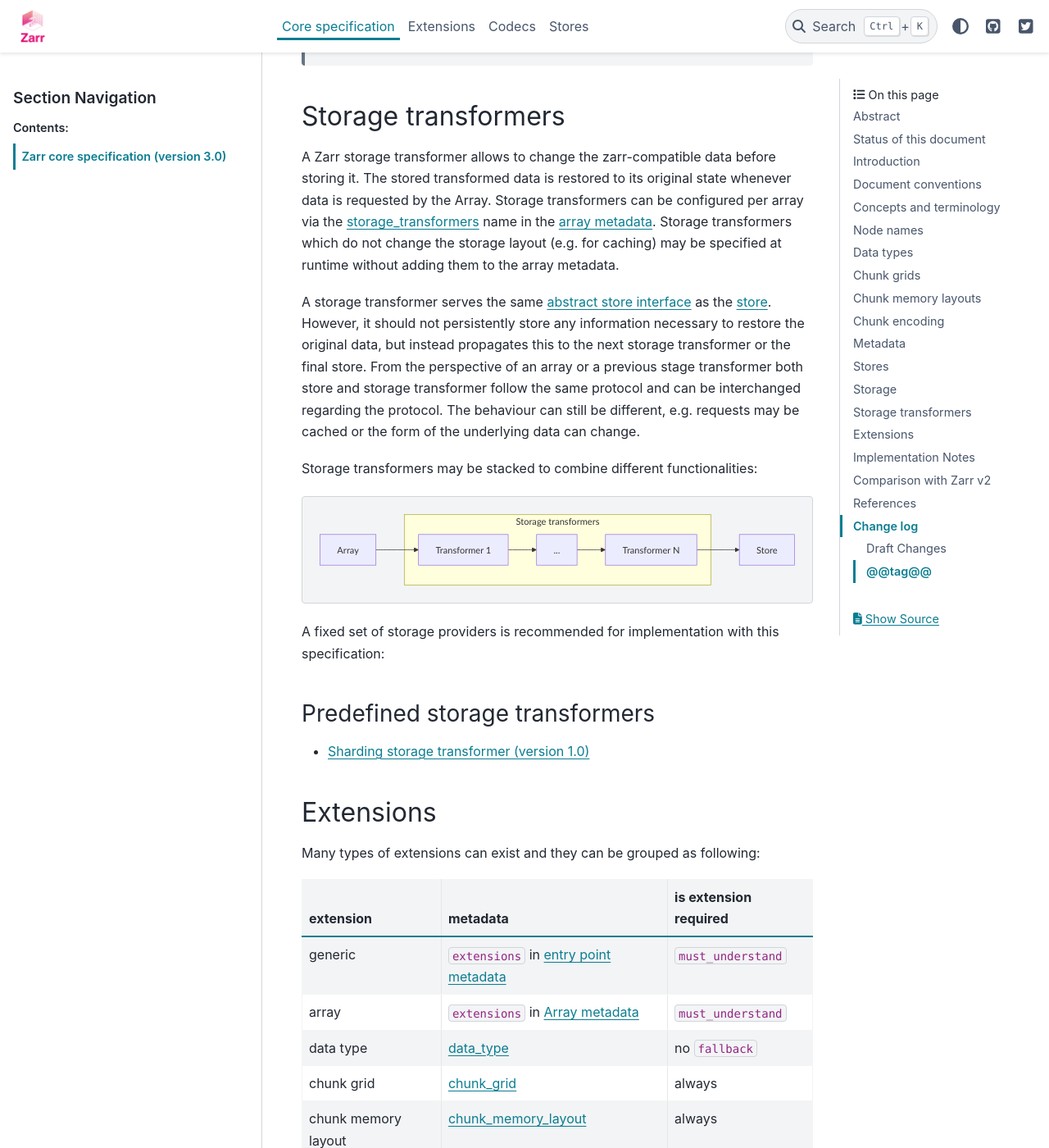
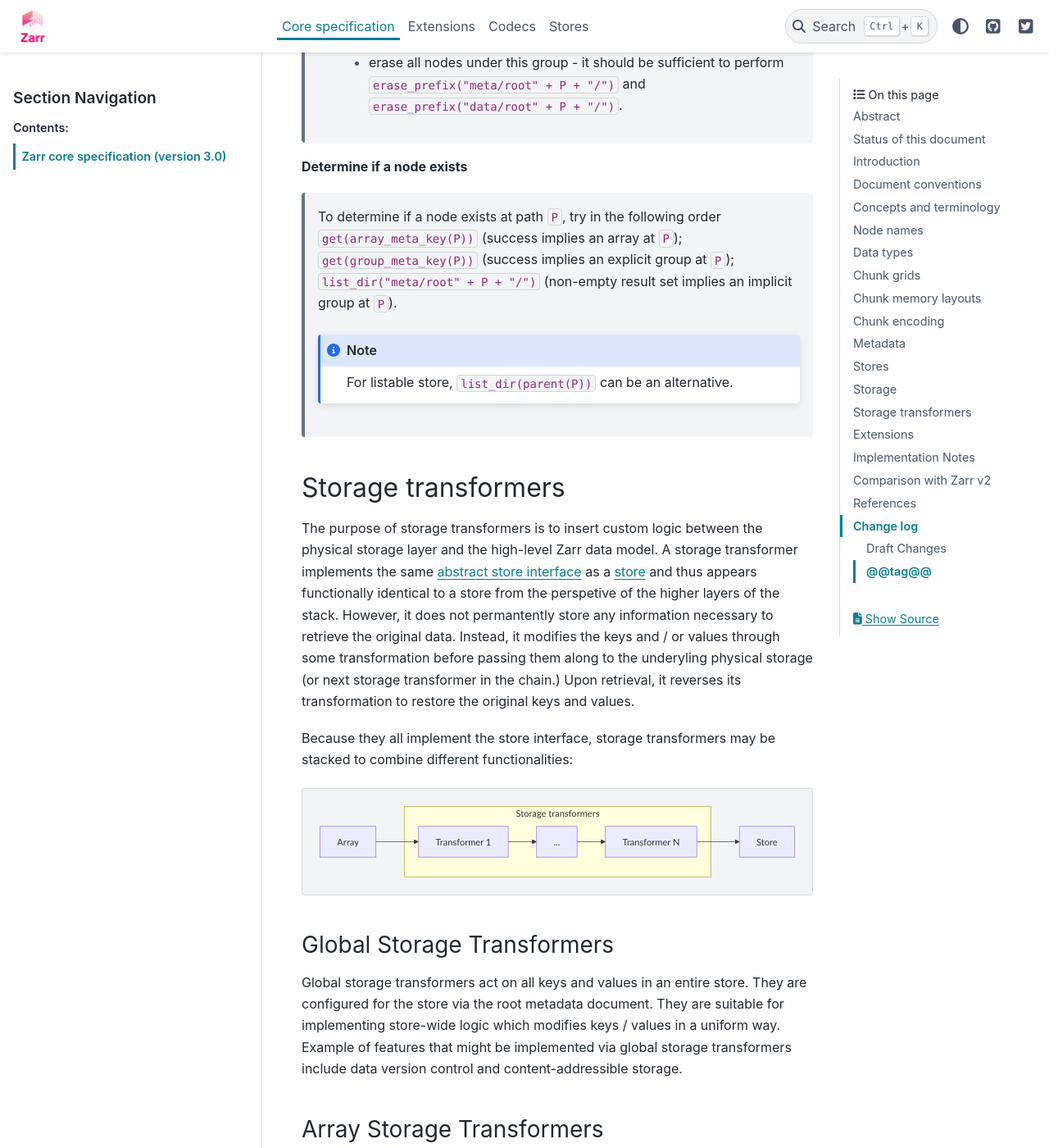
Before and after one commit to zarr-developers/zarr-specs, a Sphinx documentation site: the page built from docs/core/v3.0.rst, in a window 1280 px wide and 1400 px high, scrolled down 38113 px. Shown: the whole window at 82% size. Built offline with Sphinx 7.4.7 and the PyData theme 0.15.4, drawn with Linux system fonts in a browser that asks for light colours; some of the changed text lies outside the part shown.

Commit message:
global storage transformers

```diff
--- a/docs/core/v3.0.rst
+++ b/docs/core/v3.0.rst
@@ -445,12 +445,14 @@ terminology for a use case of reading from an array:
 
 *Storage transformer*
 
-    To provide performance enhancements or other optimizations,
+    To provide performance enhancements, optimizations, or additional features,
     storage transformers may intercept and alter the storage keys and bytes
-    of an array_ before they reach the underlying physical storage.
+    of a store before making queries against the physical storage layer.
     Upon retrieval, the original keys and bytes are restored within the
-    transformer. Any number of `predefined storage transformers`_ can be
-    registered and stacked. In contrast to codecs, strorage transformers can
+    transformer.
+    Storage transformers can act globally, for an entire store, or for an
+    individual array_. Any number of `predefined storage transformers`_ can be
+    registered and stacked. In contrast to codecs, array storage transformers
     act on the a complete array, rather than individual chunks. See the
     `storage transformers details`_ below.
 
@@ -904,7 +906,7 @@ Each Zarr hierarchy must have an entry point metadata document, which
 provides essential information regarding the format version being
 used, the encoding being used for group and array metadata, and any
 extensions that affect the layout or interpretation of data
-in the store.
+in the store (including global storage transformers).
 
 The entry point metadata document must contain a single object
 containing the following names:
@@ -973,6 +975,22 @@ containing the following names:
     continue. If the extension is not recognized and the value of
     ``must_understand`` is ``true`` then processing must terminate and
     an appropriate error raised.
+
+The following field is optional:
+
+``storage_transformers``
+^^^^^^^^^^^^^^^^^^^^^^^^
+
+    Specifies a stack of `global storage transformers`_. Each value in the list must
+    be an object containing the names ``extension`` and ``type``.
+    The ``extension`` is required and the value must be a URI that identifies
+    the extension and dereferences to a human-readable representation
+    of the specification.  The ``type`` is required and the value is
+    defined by the extension. The
+    object may also contain a ``configuration`` object which consists of the
+    parameter names and values as defined by the corresponding storage transformer
+    specification. When the ``storage_transformers`` name is absent no storage
+    transformer is used, same for an empty list.
 
 For example, below is an entry point metadata document, specifying that
 JSON is being used for encoding of group and array metadata::
@@ -1687,21 +1705,17 @@ Let "+" be the string concatenation operator.
 Storage transformers
 ====================
 
-A Zarr storage transformer allows to change the zarr-compatible data before storing it.
-The stored transformed data is restored to its original state whenever data is requested
-by the Array. Storage transformers can be configured per array via the
-`storage_transformers`_ name in the `array metadata`_. Storage transformers which do
-not change the storage layout (e.g. for caching) may be specified at runtime without
-adding them to the array metadata.
-
-A storage transformer serves the same `abstract store interface`_ as the store_.
-However, it should not persistently store any information necessary to restore the original data,
-but instead propagates this to the next storage transformer or the final store.
-From the perspective of an array or a previous stage transformer both store and storage transformer follow the same
-protocol and can be interchanged regarding the protocol. The behaviour can still be different,
-e.g. requests may be cached or the form of the underlying data can change.
-
-Storage transformers may be stacked to combine different functionalities:
+The purpose of storage transformers is to insert custom logic between the physical storage
+layer and the high-level Zarr data model.
+A storage transformer implements the same `abstract store interface`_ as a store_ and thus
+appears functionally identical to a store from the perspetive of the higher layers of the stack.
+However, it does not permantently store any information necessary to retrieve the original data.
+Instead, it modifies the keys and / or values through some transformation before passing
+them along to the underyling physical storage (or next storage transformer in the chain.)
+Upon retrieval, it reverses its transformation to restore the original keys and values.
+
+Because they all implement the store interface, storage transformers may be stacked to
+combine different functionalities:
 
 .. mermaid::
 
@@ -1712,17 +1726,46 @@ Storage transformers may be stacked to combine different functionalities:
       end
       t3 --> Store
 
-A fixed set of storage providers is recommended for implementation with this specification:
-
-
-Predefined storage transformers
--------------------------------
+
+Global Storage Transformers
+---------------------------
+
+Global storage transformers act on all keys and values in an entire store.
+They are configured for the store via the root metadata document.
+They are suitable for implementing store-wide logic which modifies keys / values
+in a uniform way. Example of features that might be implemented via global storage
+transformers include data version control and content-addressible storage.
+
+
+Array Storage Transformers
+--------------------------
+
+Array storage transformers act on an individual array. They are configured for each array
+via the ``storage_transformers`` name in the `array metadata`_.
+
+A default set of storage transformers is recommended for implementation with this specification:
+
+
+Predefined array storage transformers
+^^^^^^^^^^^^^^^^^^^^^^^^^^^^^^^^^^^^^
 
 - :ref:`sharding-storage-transformer-v1`
+
+
+Runtime Storage Transformers
+----------------------------
+
+Storage transformers which do not change the storage keys may be specified at runtime
+without adding them to the metadata. Caching is a primary example of this:
+if the underlying physical storage is slow (e.g. a remote storage protocol), a caching
+storage transformer could temporarily save values in a in-memory or local-disk-based cache,
+helping to avoid expensive repeated calls to the remote store.
+Implementations may choose to implement runtime storage transformers on a global or
+per-array basis.
+
 
 Extensions
 ==========
-
 
 Many types of extensions can exist and they can be grouped as
 following:
@@ -1735,7 +1778,7 @@ array                   ``extensions`` in `Array metadata`_       ``must_underst
 data type               `data_type`_                              no ``fallback``
 chunk grid              `chunk_grid`_                             always
 chunk memory layout     `chunk_memory_layout`_                    always
-storage transformer     `storage_transformers`_                   always
+storage transformer     `Storage transformers`_                   always
 ======================= ========================================= =====================
 
 There are no group extensions in Zarr v3.0.
```
Also changed, not shown: other parts of docs/core/v3.0.rst (+1 -1 lines).
